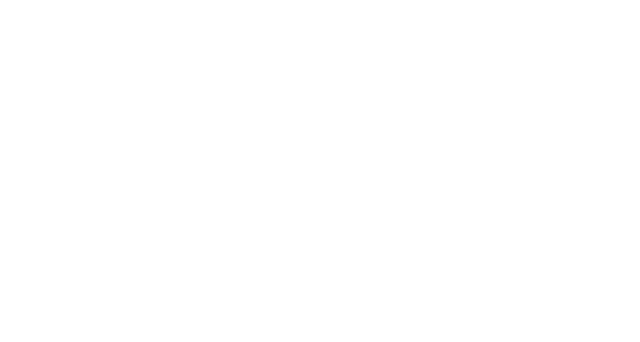
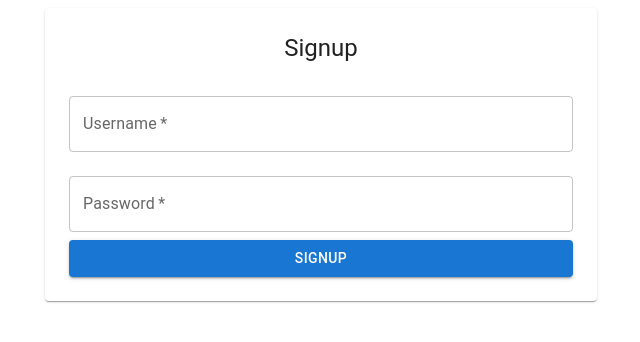
Before and after one commit to ImDebabrata/PlayMaker, a React (Vite) app in the folder playmaker/: page / in a window 1280 px wide. Shown: the top 342 px of the page, without its empty margins (319-959 px from the left). Built offline with nearby package versions, Linux system fonts and the light colour scheme.

Commit message:
added login and signup page

```diff
--- a/playmaker/index.html
+++ b/playmaker/index.html
@@ -4,7 +4,7 @@
     <meta charset="UTF-8" />
     <link rel="icon" type="image/svg+xml" href="/vite.svg" />
     <meta name="viewport" content="width=device-width, initial-scale=1.0" />
-    <title>Vite + React</title>
+    <title>Play Maker</title>
   </head>
   <body>
     <div id="root"></div>
--- a/playmaker/src/App.jsx
+++ b/playmaker/src/App.jsx
@@ -1,7 +1,14 @@
 import "./App.css";
+import Login from "./pages/Login";
+import Signup from "./pages/Signup";
 
 function App() {
-  return <div className="App"></div>;
+  return (
+    <div className="App">
+      {/* <Login /> */}
+      <Signup />
+    </div>
+  );
 }
 
 export default App;
--- /dev/null
+++ b/playmaker/src/components/UserForm.jsx
@@ -0,0 +1,55 @@
+import React, { useState } from "react";
+import { TextField, Button, Container, Paper, Typography } from "@mui/material";
+
+const UserForm = ({ title, onSubmit }) => {
+  const [username, setUsername] = useState("");
+  const [password, setPassword] = useState("");
+
+  const handleUsernameChange = (event) => {
+    setUsername(event.target.value);
+  };
+
+  const handlePasswordChange = (event) => {
+    setPassword(event.target.value);
+  };
+
+  const handleSubmit = (e) => {
+    // Handle login logic here
+    e.preventDefault();
+    onSubmit({ username, password });
+  };
+
+  return (
+    <Container maxWidth="sm">
+      <Paper sx={{ p: 3 }}>
+        <Typography variant="h5" sx={{ mb: 2 }}>
+          {title}
+        </Typography>
+        <form onSubmit={handleSubmit}>
+          <TextField
+            label="Username"
+            value={username}
+            onChange={handleUsernameChange}
+            fullWidth
+            margin="normal"
+            required
+          />
+          <TextField
+            label="Password"
+            value={password}
+            onChange={handlePasswordChange}
+            type="password"
+            fullWidth
+            margin="normal"
+            required
+          />
+          <Button type="submit" variant="contained" fullWidth>
+            {title}
+          </Button>
+        </form>
+      </Paper>
+    </Container>
+  );
+};
+
+export default UserForm;
--- /dev/null
+++ b/playmaker/src/pages/Login.jsx
@@ -0,0 +1,11 @@
+import React, { useState } from "react";
+import UserForm from "../components/UserForm";
+
+const Login = () => {
+  const handleLogin = (payload) => {
+    console.log("payload:", payload);
+  };
+  return <UserForm title={"Login"} onSubmit={handleLogin} />;
+};
+
+export default Login;
--- /dev/null
+++ b/playmaker/src/pages/Signup.jsx
@@ -0,0 +1,11 @@
+import React, { useState } from "react";
+import UserForm from "../components/UserForm";
+
+const Signup = () => {
+  const handleSignup = (payload) => {
+    console.log(payload);
+  };
+  return <UserForm title={"Signup"} onSubmit={handleSignup} />;
+};
+
+export default Signup;
```
